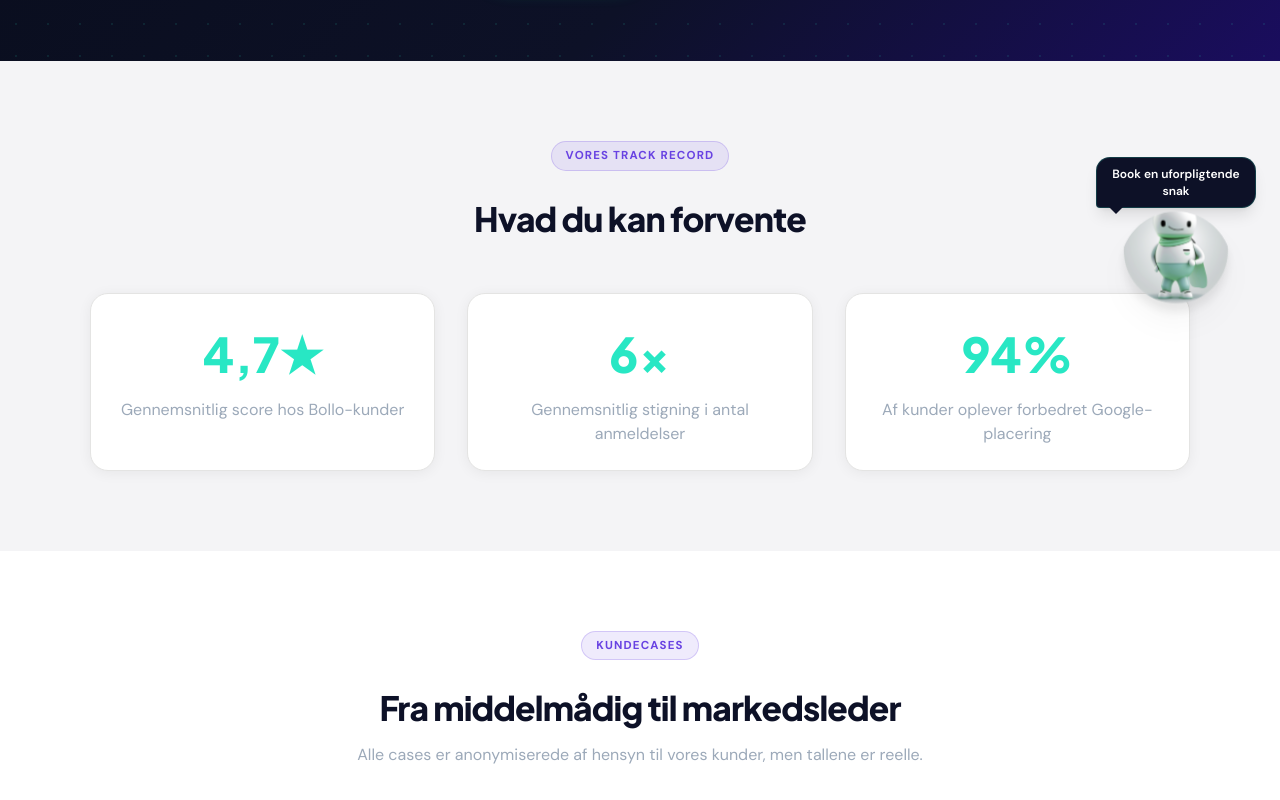
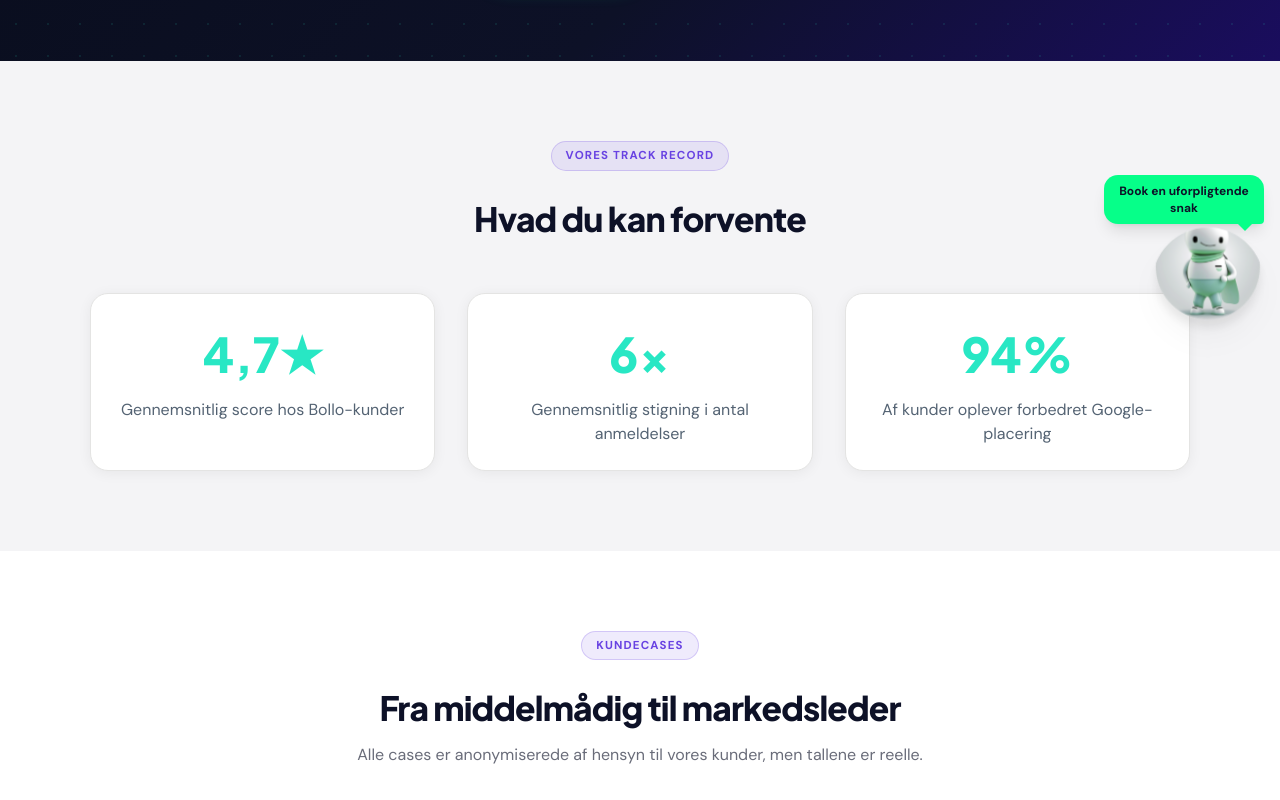
Before and after one commit to FSA500/bollo, a Next.js app: page /cases in a window 1280 px wide. Shown: the part 440-1240 px from the top of the page. Built offline with nearby package versions, Linux system fonts and the light colour scheme.

Commit message:
cahnges to the color and mascot

```diff
--- a/app/components/Mascot.tsx
+++ b/app/components/Mascot.tsx
@@ -52,33 +52,33 @@ export default function Mascot() {
   }, [])
 
   return (
-    <div className="fixed bottom-8 right-6 z-50 flex flex-col items-center pointer-events-none select-none">
+    <div className="fixed bottom-4 right-4 z-50 flex flex-col items-end pointer-events-none select-none">
 
       {/* Idle / cheer speech bubble */}
       <div
-        className={`relative bg-white rounded-[14px_14px_14px_4px] px-3 py-2 text-xs font-semibold text-forest shadow-lg mb-2 max-w-[150px] text-center leading-snug border border-mint/20 transition-all duration-300 ${
+        className={`relative bg-forest text-white rounded-[14px_14px_4px_14px] px-3 py-2 text-xs font-semibold shadow-lg mb-2 max-w-[150px] text-center leading-snug border border-mint/20 transition-all duration-300 ${
           showBubble ? 'opacity-100 translate-y-0 scale-100' : 'opacity-0 translate-y-2 scale-95 pointer-events-none'
         }`}
       >
         {bubble}
-        <span className="absolute -bottom-[7px] left-3 border-l-[7px] border-r-[7px] border-t-[7px] border-l-transparent border-r-transparent border-t-white" />
+        <span className="absolute -bottom-[7px] right-3 border-l-[7px] border-r-[7px] border-t-[7px] border-l-transparent border-r-transparent border-t-forest" />
       </div>
 
-      {/* Permanent CTA label */}
+      {/* Permanent CTA label — hidden on mobile to avoid blocking content */}
       <a
         href="/kontakt"
-        className={`relative pointer-events-auto bg-forest text-white rounded-[14px_14px_14px_4px] px-3 py-2 text-xs font-semibold shadow-lg mb-2 max-w-[160px] text-center leading-snug border border-mint/20 transition-all duration-300 ${
+        className={`relative pointer-events-auto bg-neon text-forest font-bold rounded-[14px_14px_4px_14px] px-3 py-2 text-xs shadow-lg mb-2 max-w-[160px] text-center leading-snug transition-all duration-300 hidden sm:block ${
           showBubble ? 'opacity-0 scale-95' : 'opacity-100 scale-100'
         }`}
       >
         Book en uforpligtende snak
-        <span className="absolute -bottom-[7px] left-3 border-l-[7px] border-r-[7px] border-t-[7px] border-l-transparent border-r-transparent border-t-forest" />
+        <span className="absolute -bottom-[7px] right-3 border-l-[7px] border-r-[7px] border-t-[7px] border-l-transparent border-r-transparent border-t-neon" />
       </a>
 
       {/* Mascot container */}
       <a
         href="/kontakt"
-        className={`w-28 h-28 rounded-full overflow-hidden drop-shadow-xl pointer-events-auto cursor-pointer ${
+        className={`w-20 h-20 sm:w-28 sm:h-28 rounded-full overflow-hidden drop-shadow-xl pointer-events-auto cursor-pointer ${
           cheering ? 'animate-cheer' : 'animate-float'
         }`}
         aria-label="Gå til kontakt"
--- a/app/components/Navbar.tsx
+++ b/app/components/Navbar.tsx
@@ -32,7 +32,7 @@ export default function Navbar() {
 
         {/* Desktop nav links */}
         <div className={`hidden md:flex items-center gap-8 text-sm font-medium transition-colors duration-300 ${
-          scrolled ? 'text-bollo-text-soft' : 'text-white/80'
+          scrolled ? 'text-forest/70' : 'text-white/80'
         }`}>
           <a href="/reputation-management" className={`transition-colors ${scrolled ? 'hover:text-forest' : 'hover:text-white'}`}>Ydelser</a>
           <a href="/ai-synlighed"          className={`transition-colors ${scrolled ? 'hover:text-forest' : 'hover:text-white'}`}>AI-synlighed</a>
@@ -63,7 +63,7 @@ export default function Navbar() {
 
       {/* Mobile menu */}
       {menuOpen && (
-        <div className="md:hidden bg-bollo-bg border-t border-mint/20 px-6 py-4 flex flex-col gap-4 text-sm font-medium text-bollo-text-soft">
+        <div className="md:hidden bg-bollo-bg border-t border-mint/20 px-6 py-4 flex flex-col gap-4 text-sm font-medium text-forest/75">
           <a href="/reputation-management" onClick={() => setMenuOpen(false)} className="hover:text-forest">Ydelser</a>
           <a href="/ai-synlighed"          onClick={() => setMenuOpen(false)} className="hover:text-forest">AI-synlighed</a>
           <a href="/brancher"              onClick={() => setMenuOpen(false)} className="hover:text-forest">Brancher</a>
--- a/app/sections/HowItWorks.tsx
+++ b/app/sections/HowItWorks.tsx
@@ -90,7 +90,7 @@ export default function HowItWorks() {
                   {s.icon}
                   <h3 className="font-bold text-forest text-base">{s.title}</h3>
                 </div>
-                <p className="text-bollo-text-soft text-sm leading-relaxed">{s.text}</p>
+                <p className="text-forest/70 text-sm leading-relaxed">{s.text}</p>
               </div>
             </div>
           ))}
--- a/app/sections/ReviewHandling.tsx
+++ b/app/sections/ReviewHandling.tsx
@@ -81,7 +81,7 @@ export default function ReviewHandling() {
               {features.map((f, i) => (
                 <li key={i} className="flex items-start gap-3 bg-bollo-bg-gray rounded-xl px-4 py-3">
                   {f.icon}
-                  <span className="text-bollo-text-soft text-sm leading-relaxed">{f.text}</span>
+                  <span className="text-forest/75 text-sm leading-relaxed">{f.text}</span>
                 </li>
               ))}
             </ul>
@@ -103,12 +103,12 @@ export default function ReviewHandling() {
                   </div>
                 </div>
               </div>
-              <p className="text-xs text-bollo-text-soft mb-3 leading-relaxed">
+              <p className="text-xs text-forest/70 mb-3 leading-relaxed">
                 "Fantastisk service og super hurtig levering. Vil bestemt anbefale!"
               </p>
               <div className="bg-mint/10 rounded-lg p-3 border-l-2 border-mint">
                 <div className="text-xs font-bold text-forest mb-1">Svar fra virksomheden · Bollo</div>
-                <p className="text-xs text-bollo-text-soft leading-relaxed">
+                <p className="text-xs text-forest/70 leading-relaxed">
                   "Mange tak, Mette! Det glæder os meget at høre. Vi sætter stor pris på din anmeldelse og ser frem til at hjælpe dig igen!"
                 </p>
               </div>
@@ -128,12 +128,12 @@ export default function ReviewHandling() {
                   </div>
                 </div>
               </div>
-              <p className="text-xs text-bollo-text-soft mb-3 leading-relaxed">
+              <p className="text-xs text-forest/70 mb-3 leading-relaxed">
                 "Oplevede forsinkelse i leveringen og ingen svar på min henvendelse."
               </p>
               <div className="bg-coral/10 rounded-lg p-3 border-l-2 border-coral">
                 <div className="text-xs font-bold text-forest mb-1">Svar fra virksomheden · Bollo</div>
-                <p className="text-xs text-bollo-text-soft leading-relaxed">
+                <p className="text-xs text-forest/70 leading-relaxed">
                   "Hej Thomas, vi beklager din oplevelse. Vi kontakter dig direkte for at finde en løsning. Det er ikke den standard, vi stræber efter."
                 </p>
               </div>
--- a/app/sections/WhyReviews.tsx
+++ b/app/sections/WhyReviews.tsx
@@ -76,7 +76,7 @@ export default function WhyReviews() {
             <div key={i} className="bollo-card">
               <div className="card-icon">{p.icon}</div>
               <h3 className="font-bold text-forest text-base mb-2">{p.title}</h3>
-              <p className="text-bollo-text-soft text-sm leading-relaxed">{p.text}</p>
+              <p className="text-forest/70 text-sm leading-relaxed">{p.text}</p>
             </div>
           ))}
         </div>
--- a/styles/globals.css
+++ b/styles/globals.css
@@ -16,7 +16,7 @@
   --color-bg:             #f4f4f6;
   --color-surface:        #ffffff;
   --color-text:           #0D1127;
-  --color-text-soft:      #9CA9B9;
+  --color-text-soft:      #546373;
   --color-text-muted-dark: rgba(255, 255, 255, 0.65);
   --color-text-on-dark:   rgba(255, 255, 255, 0.85);
   --color-border:         #e0e0e8;
@@ -189,7 +189,7 @@ body {
 
   .section-sub {
     font-size: 1rem;
-    color: var(--color-text-soft);
+    color: rgba(13, 17, 39, 0.62);
     line-height: 1.7;
     max-width: 600px;
     margin-bottom: 40px;
--- a/tailwind.config.js
+++ b/tailwind.config.js
@@ -30,7 +30,7 @@ module.exports = {
           surface:        '#ffffff',
           'surface-gray': '#f7f7f8',
           text:           '#0D1127',
-          'text-soft':    '#9CA9B9',
+          'text-soft':    '#546373',
           border:         '#e0e0e8',
           'border-gray':  '#e4e4e3',
         },
```
Also changed, not shown: bollo mascot  wrong placement.jpeg (added).
